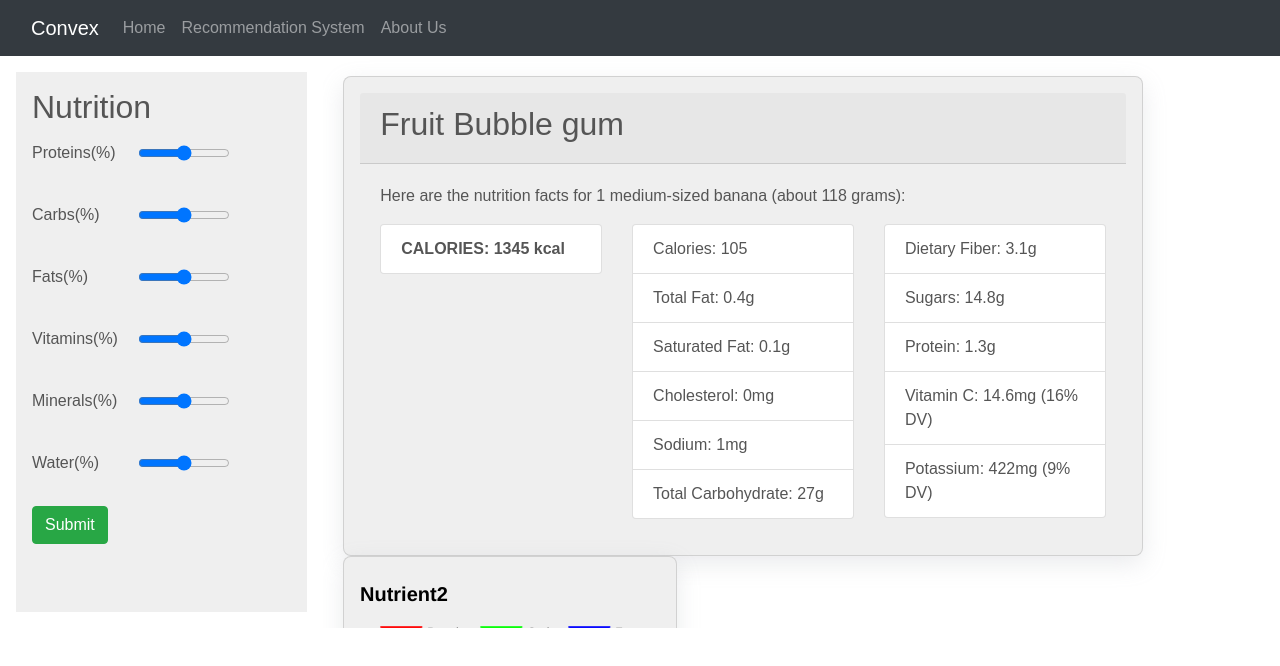
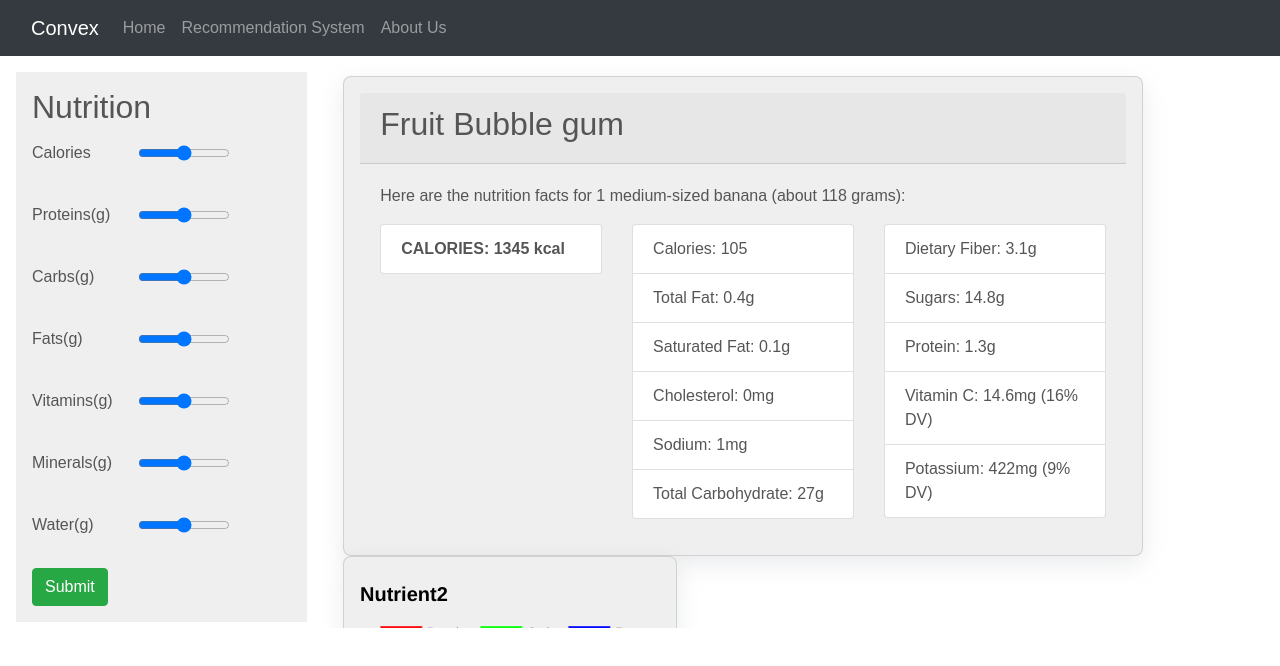
Before and after one commit to mashiourcse/convex_nutriiton, a React (Vite) app: page /recommendation-system in a window 1280 px wide. Shown: the top 666 px of the page. Built offline with nearby package versions, Linux system fonts and the light colour scheme.

Commit message:
updated form

```diff
--- a/src/components/Homepage/CarbohydratesCard.jsx
+++ b/src/components/Homepage/CarbohydratesCard.jsx
@@ -4,7 +4,7 @@ function CarbohydratesCard() {
     return (
         <div className="card">
             <div className="card-body">
-                <h5 className="card-title"> Carbohydrates</h5>
+                <h5 className="card-title text-center"> Carbohydrates</h5>
                 <p className="card-text">
                     Carbohydrates are your body’s primary source of energy. They are usually found in food as sugars, fibers, and starches, which are processed by the digestive system into glucose which is used to fuel the body.
                 </p>
--- a/src/components/Homepage/FatsCard.jsx
+++ b/src/components/Homepage/FatsCard.jsx
@@ -4,7 +4,7 @@ function FatsCard() {
     return (
         <div className="card">
             <div className="card-body">
-                <h5 className="card-title"> Fats</h5>
+                <h5 className="card-title text-center"> Fats</h5>
                 <p className="card-text">
                     Fats are necessary to sustain a healthy body. Also called lipids or fatty acids, fats exist in a three-molecule structure called triglyceride and can be classified as healthy or unhealthy based on their advantages or risks to the body.
                 </p>
--- a/src/components/Homepage/FiberCard.jsx
+++ b/src/components/Homepage/FiberCard.jsx
@@ -4,7 +4,7 @@ function FiberCard() {
     return (
         <div className="card">
             <div className="card-body">
-                <h5 className="card-title"> Fiber</h5>
+                <h5 className="card-title text-center"> Fiber</h5>
                 <p className="card-text">
                     Plants that contain fiber include fruits, vegetables, and grains. Fiber is divided into two types; both of which are required for good health:
                 </p>
--- a/src/components/Homepage/MineralsCard.jsx
+++ b/src/components/Homepage/MineralsCard.jsx
@@ -4,7 +4,7 @@ function MineralsCard() {
     return (
         <div className="card">
             <div className="card-body">
-                <h5 className="card-title">Minerals</h5>
+                <h5 className="card-title text-center">Minerals</h5>
                 <p className="card-text">
                     Minerals are inorganic substances that retain their chemical structure and are more stable. However, other factors, such as soil depletion, can reduce the mineral content in food.
                 </p>
--- a/src/components/Homepage/ProteinCard.jsx
+++ b/src/components/Homepage/ProteinCard.jsx
@@ -4,7 +4,7 @@ function ProteinCard() {
     return (
         <div className="card">
             <div className="card-body">
-                <h5 className="card-title"> Protein</h5>
+                <h5 className="card-title text-center"> Protein</h5>
                 <p className="card-text">
                     Protein is the most abundant component of the human body; every living cell in the body contains protein. Protein is made up of 20 amino acids, nine of which are not produced in the body and are therefore referred to as essential amino acids. These essential amino acids must be obtained from food.
                 </p>
--- a/src/components/Homepage/VitaminsCard.jsx
+++ b/src/components/Homepage/VitaminsCard.jsx
@@ -4,7 +4,7 @@ function VitaminsCard() {
     return (
         <div className="card">
             <div className="card-body">
-                <h5 className="card-title"> Vitamins</h5>
+                <h5 className="card-title text-center"> Vitamins</h5>
                 <p className="card-text">
                     Vitamins are complex chemical molecules that support nearly every function in the body, including the immune system, brain, and neurological system. Many of them help convert food into energy using glucose, fat, and protein in the body. They help regulate body growth and development, produce red blood cells, and protect you against dangerous free radicals.
                 </p>
--- a/src/components/Homepage/WaterCard.jsx
+++ b/src/components/Homepage/WaterCard.jsx
@@ -4,7 +4,7 @@ function WaterCard() {
     return (
         <div className="card">
             <div className="card-body">
-                <h5 className="card-title"> Water</h5>
+                <h5 className="card-title text-center"> Water</h5>
                 <p className="card-text">
                     Water is crucial for survival, especially because it accounts for 60% of the human body. Since your body uses water constantly, you must keep replenishing your body with fluids. A few days without water can result in sickness.
                 </p>
--- a/src/components/NutritionForm.jsx
+++ b/src/components/NutritionForm.jsx
@@ -35,19 +35,19 @@ const NutritionForm = () => {
 
   const handleSubmit = (e) => {
     e.preventDefault();
-    // You can perform further actions here, such as sending the form data to an API
     console.log('Form data submitted:', formData);
   };
 
   return (
     <div className='NutritionInput'>
       <h2>Nutrition</h2>
-      <SliderInput label="Proteins(%)" id="proteins" value={formData.proteins} onChange={handleInputChange} />
-      <SliderInput label="Carbs(%)" id="carbs" value={formData.carbs} onChange={handleInputChange} />
-      <SliderInput label="Fats(%)" id="fats" value={formData.fats} onChange={handleInputChange} />
-      <SliderInput label="Vitamins(%)" id="vitamins" value={formData.vitamins} onChange={handleInputChange} />
-      <SliderInput label="Minerals(%)" id="minerals" value={formData.minerals} onChange={handleInputChange} />
-      <SliderInput label="Water(%)" id="water" value={formData.water} onChange={handleInputChange} />
+      <SliderInput label="Calories" id="calories" value={formData.calories} onChange={handleInputChange} />
+      <SliderInput label="Proteins(g)" id="proteins" value={formData.proteins} onChange={handleInputChange} />
+      <SliderInput label="Carbs(g)" id="carbs" value={formData.carbs} onChange={handleInputChange} />
+      <SliderInput label="Fats(g)" id="fats" value={formData.fats} onChange={handleInputChange} />
+      <SliderInput label="Vitamins(g)" id="vitamins" value={formData.vitamins} onChange={handleInputChange} />
+      <SliderInput label="Minerals(g)" id="minerals" value={formData.minerals} onChange={handleInputChange} />
+      <SliderInput label="Water(g)" id="water" value={formData.water} onChange={handleInputChange} />
 
       <button type="submit" className='btn btn-success' onClick={handleSubmit}>Submit</button>
     </div>
--- a/src/pages/Home.jsx
+++ b/src/pages/Home.jsx
@@ -11,7 +11,7 @@ import VitaminsCard from '../components/Homepage/VitaminsCard';
 function Home() {
   return (
     <div>
-
+     <h2 className='text-center'>NUTRITION FACTS</h2>
      <ProteinCard/>
      <CarbohydratesCard/>
      <FatsCard/>
```
